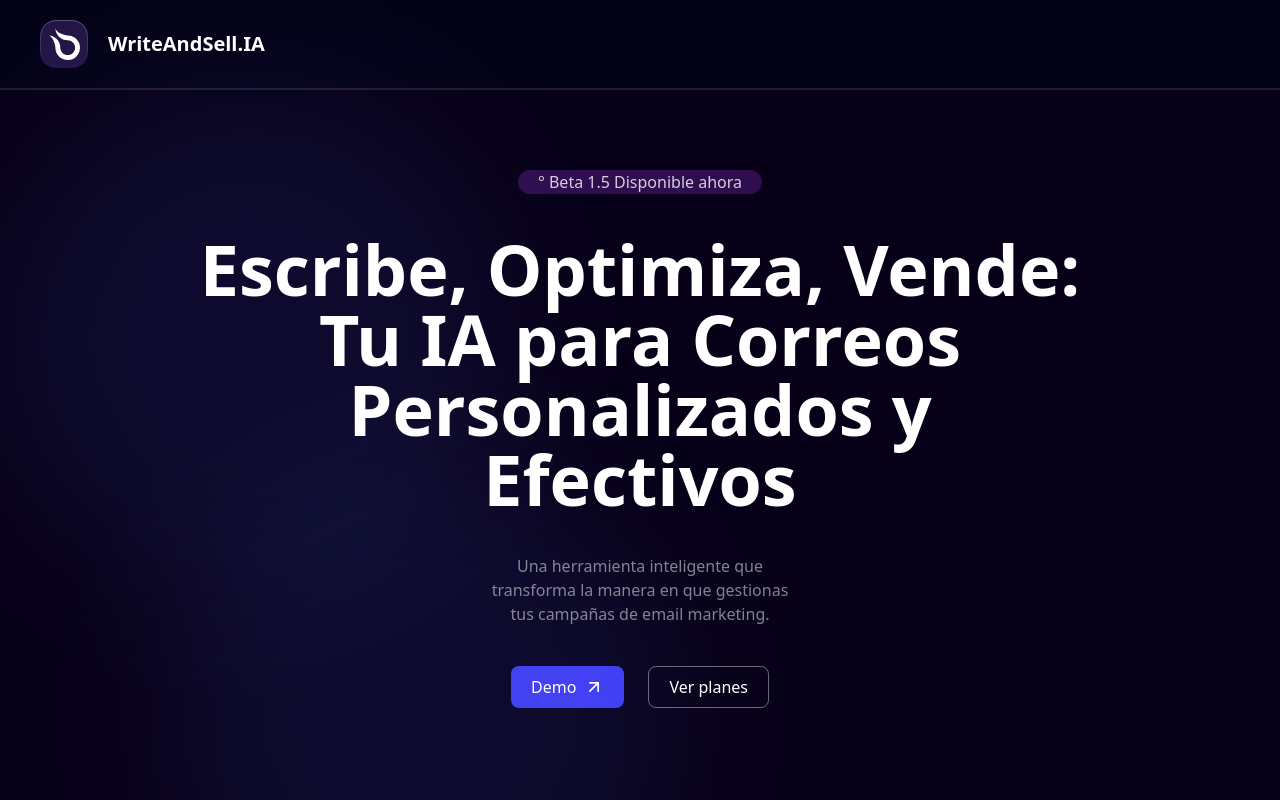
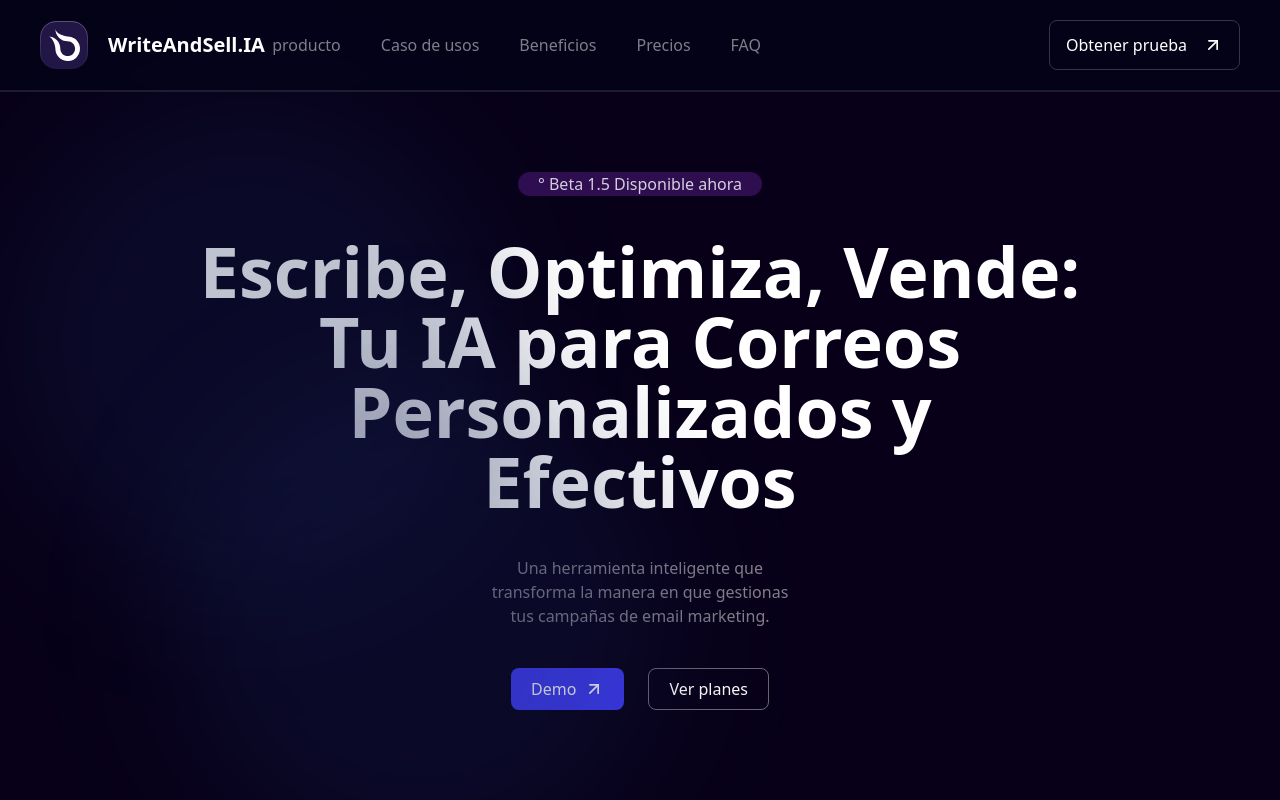
Before and after one commit to hiramgabriel1/writesella.ai-frontend, a Next.js app: page / in a window 1280 px wide. Shown: the top 800 px of the page. Built offline with nearby package versions, Linux system fonts and the light colour scheme.

Commit message:
fix(Navbar):resolved bug with nah

```diff
--- /dev/null
+++ b/src/api/api.ts
@@ -0,0 +1 @@
+//
--- a/src/app/layout.tsx
+++ b/src/app/layout.tsx
@@ -1,7 +1,7 @@
 import type { Metadata } from "next";
 import localFont from "next/font/local";
 import "./globals.css";
-import { Nabvar } from "../components/Navbar";
+import { Navbar } from "../components/Navbar";
 
 // cambiar fuentes
 const geistSans = localFont({
@@ -30,8 +30,8 @@ export default function RootLayout({
     <html lang="en" className="bg-[#070018]">
 
       <body className={`${geistSans.variable} ${geistMono.variable} antialiased`}>
-        <header>
-          <Nabvar />
+        <header className="sticky z-10 top-0">
+          <Navbar />
         </header>
         <main>
           {children}
--- a/src/app/page.tsx
+++ b/src/app/page.tsx
@@ -7,8 +7,8 @@ export default function HomePage() {
 
       <section className="relative ">
         <div className="z-1 hidden sm:flex sm:flex-col  justify-start   ">
-          <div className="absolute  m-auto mix-blend-screen  bg-blue-950/50  size-[500px] opacity-55  rounded-full  blur-3xl "></div>
-          <div className="absolute  m-auto mix-blend-screen bg-blue-950/50 size-[500px] opacity-55 rounded-full  blur-3xl -bottom-44 right-[610px]"></div>
+          <div className="absolute  m-auto   bg-blue-950/50  size-[500px] opacity-55  rounded-full filter blur-3xl mix "></div>
+          <div className="absolute  m-auto  bg-blue-950/50 size-[500px] opacity-55 rounded-full filter blur-3xl -bottom-20 right-[610px]"></div>
         </div>
 
         <section className="container py-20">
@@ -27,7 +27,6 @@ export default function HomePage() {
             </div>
           </div>
         </section>
-
       </section>
     </main>);
 }
--- a/src/components/Navbar.tsx
+++ b/src/components/Navbar.tsx
@@ -6,7 +6,7 @@ import { FiArrowUpRight } from "react-icons/fi";
 import { useState } from "react";
 
 
-export function Nabvar() {
+export function Navbar() {
 
   const [menuOpen, setMenuOpen] = useState(false);
 
@@ -15,7 +15,7 @@ export function Nabvar() {
   }
 
   return (
-    <nav className="sticky top-0 bg-slate-950/40 backdrop-blur-md flex flex-col filter  px-10 py-5  border-b-2 border-b-slate-50/10 lg:flex-row lg:justify-between lg:items-center ">
+    <nav className=" bg-slate-950/40 backdrop-blur-md flex flex-col filter  px-10 py-5  border-b-2 border-b-slate-50/10 lg:flex-row lg:justify-between lg:items-center ">
 
       <div className="text-white flex flex-auto  items-center justify-between">
 
@@ -29,7 +29,7 @@ export function Nabvar() {
         </button>
       </div>
 
-      <div className={`flex flex-col justify-center items-center py-10 gap-10 ${menuOpen ? "flex-col" : "hidden"} lg:${menuOpen ? "flex-row" : "flex-row"}  lg:p-0 xl:gap-72 lg:flex-row lg:static  lg:w-auto lg:items-center `}>
+        <div className={`flex flex-col justify-center items-center py-10 gap-10 ${menuOpen ? "flex" : "hidden"} lg:flex lg:flex-row lg:p-0 xl:gap-72 lg:static lg:w-auto lg:items-center `}>
         <ul className="flex flex-col text-slate-50/50 gap-10 text-center lg:flex-row">
           <a href="/" key="producto" className="hover:text-white" >producto</a>
           <a href="/" key="caso-de-usos" className="hover:text-white" >Caso de usos</a>
--- /dev/null
+++ b/src/config/config.ts
@@ -0,0 +1 @@
+//
--- /dev/null
+++ b/src/containers/container.ts
@@ -0,0 +1 @@
+//
--- /dev/null
+++ b/src/hooks/useFetch.ts
@@ -0,0 +1 @@
+//
--- /dev/null
+++ b/src/services/useSave.ts
@@ -0,0 +1 @@
+//
--- /dev/null
+++ b/src/store/useStore.ts
@@ -0,0 +1 @@
+//
--- /dev/null
+++ b/src/utils/getMail.ts
@@ -0,0 +1 @@
+//
```
